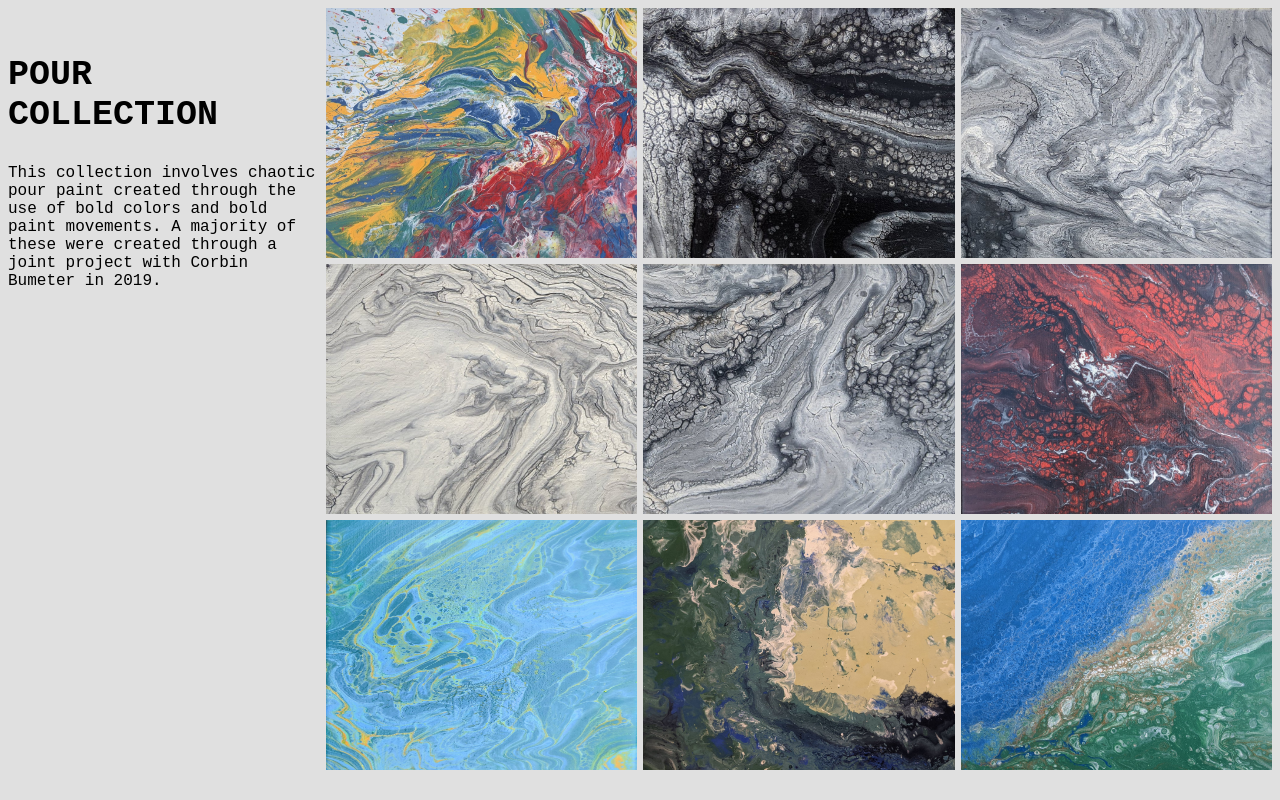
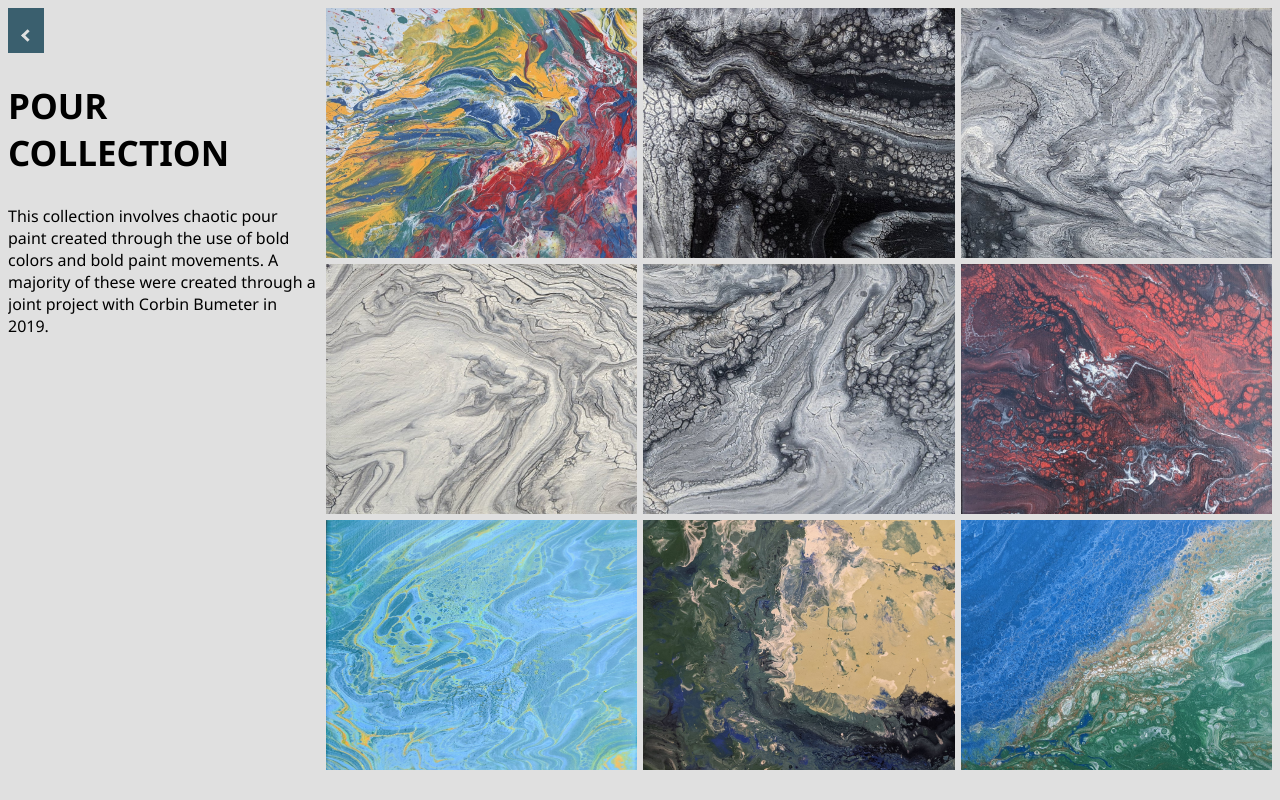
Before and after one commit to SofiaWongg/SofiaWongg, a plain HTML site: page pour.html in a window 1280 px wide. Drawn offline with Linux system fonts and the light colour scheme.

Commit message:
No Errors
yay

```diff
--- a/css/ink.css
+++ b/css/ink.css
@@ -1,6 +1,6 @@
 body {
     background-color: rgb(224,224,224);
-    font-family: 'Oxygen Mono', monospace;
+    font-family: 'Segoe UI', Tahoma, Geneva, Verdana, sans-serif;
 }
 
 #photoGrid{
--- a/css/pour.css
+++ b/css/pour.css
@@ -1,6 +1,6 @@
 body {
     background-color: rgb(224,224,224);
-    font-family: 'Oxygen Mono', monospace;
+    font-family: 'Segoe UI', Tahoma, Geneva, Verdana, sans-serif;
 }
 
 #photoGrid{
@@ -16,18 +16,18 @@ h1{
     font-size: 35px;
 }
 
-button{
+#button{
     background-color: #3A5F6E;
-    height: 7%;
-    min-height: 45px;
-    width: 10%;
+    height: 2%;
+    min-height: 15px;
+    width: 2%;
     border: none;
-    padding: 1rem 2rem;
+    padding: 15px;
     margin: 0;
     transition: .30s;
 }
 
-button:hover, button:focus{
+#button:hover, button:focus{
     background-color: rgb(130,142,130);
     color: white;
   }
--- a/pour.html
+++ b/pour.html
@@ -42,9 +42,9 @@
             <p class = "h hiddenText"> “Seafoam Wave” (8.5 x 12 – Acrylic pour paint on canvas – joint project with Corbin Bumeter – 2019)
 
               A wave at its crest. </p>
-            <div class = "h" class = "photo"><img src="img/p8.jpg" alt="pour painting"></div>
+            <div class = "h" ><img src="img/p8.jpg" alt="pour painting"></div>
             <p class = "i hiddenText"> “Geode Water” (8.5 x 12 – Acrylic pour paint on canvas – joint project with Corbin Bumeter – 2019)</p>
-            <div class = "i" class = "photo"><img src="img/p9.jpg" alt="pour painting"></div>
+            <div class = "i"><img src="img/p9.jpg" alt="pour painting"></div>
 
     </body>
 </html>
```
Also changed, not shown: about.html (+1 -1 lines), form.html (+1 -1 lines), index.html (+1 -4 lines).
